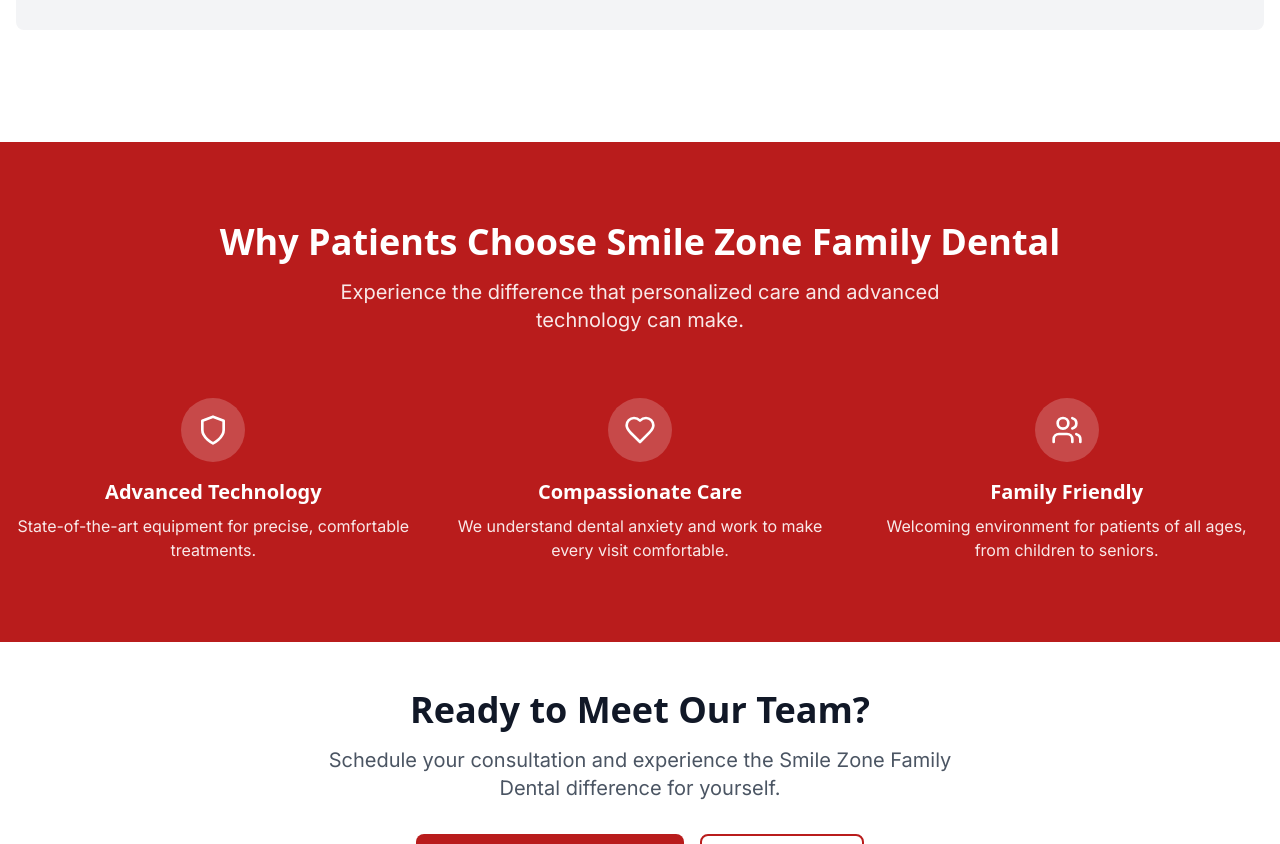
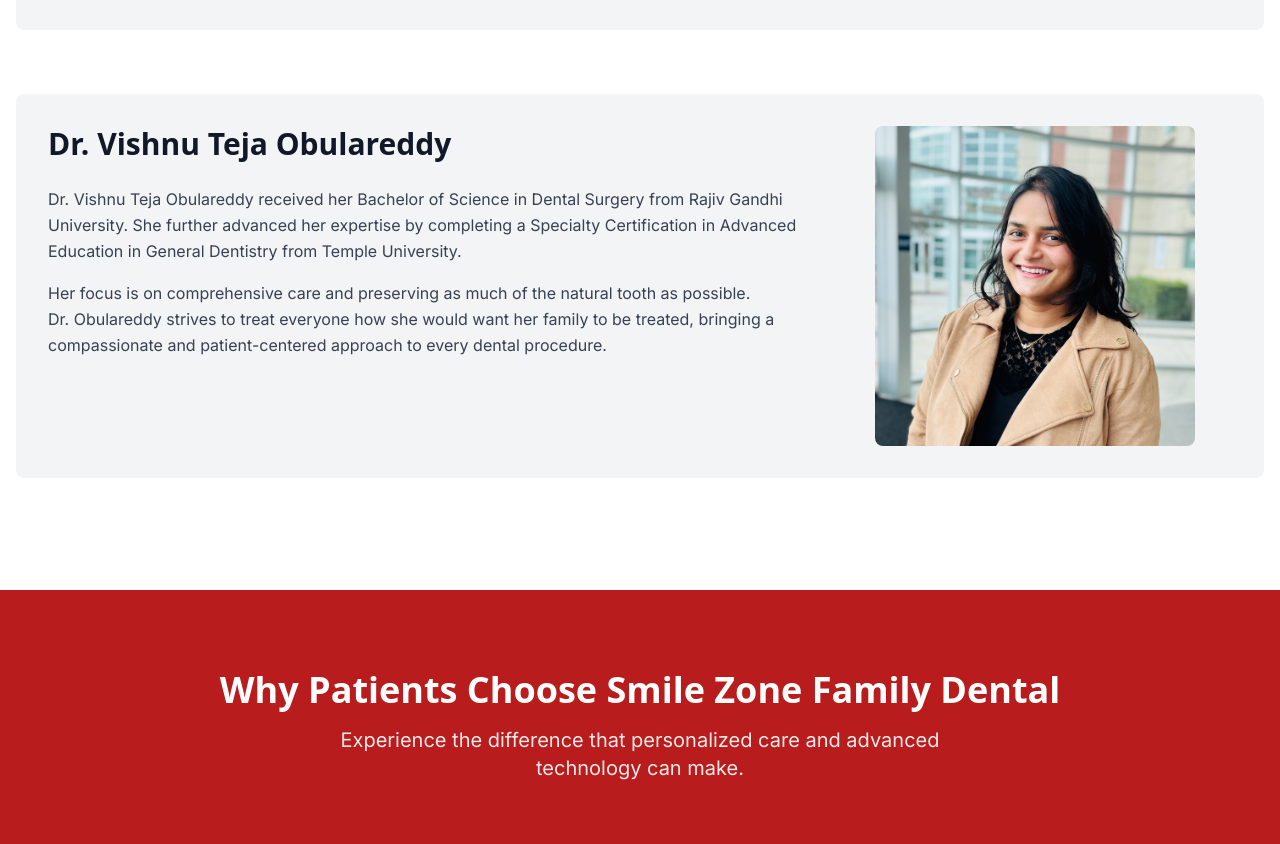
Before and after one commit to nikhil-s1nha/smzoWebsite, a Next.js app: page /about in a window 1280 px wide. Shown: the part 2640-3484 px from the top of the page. Built offline with nearby package versions, Linux system fonts and the light colour scheme.

Commit message:
new doctor

```diff
--- a/app/about/page.tsx
+++ b/app/about/page.tsx
@@ -320,6 +320,40 @@
             </div>
           </motion.div>
 
+          <motion.div
+            initial={{ opacity: 0, y: 30 }}
+            whileInView={{ opacity: 1, y: 0 }}
+            transition={{ duration: 0.8 }}
+            className="mb-16"
+          >
+            <div className="bg-gray-100 rounded-lg p-8">
+              <div className="flex flex-col lg:flex-row gap-8">
+                {/* Text Content */}
+                <div className="flex-1">
+                  <h3 className="text-3xl font-bold text-gray-900 mb-6">
+                    Dr. Vishnu Teja Obulareddy
+                  </h3>
+                  <div className="space-y-4">
+                    <p className="text-gray-700 leading-relaxed">
+                      Dr. Vishnu Teja Obulareddy received her Bachelor of Science in Dental Surgery from Rajiv Gandhi University. She further advanced her expertise by completing a Specialty Certification in Advanced Education in General Dentistry from Temple University.
+                    </p>
+                    <p className="text-gray-700 leading-relaxed">
+                      Her focus is on comprehensive care and preserving as much of the natural tooth as possible. <br/>Dr. Obulareddy strives to treat everyone how she would want her family to be treated, bringing a compassionate and patient-centered approach to every dental procedure.
+                    </p>
+                  </div>
+                </div>
+                {/* Doctor Image */}
+                <div className="lg:w-1/3 flex justify-center">
+                  <img
+                    src="/vishnu.jpeg"
+                    alt="Dr. Vishnu Teja Obulareddy"
+                    className="w-80 h-80 object-cover object-top rounded-lg"
+                  />
+                </div>
+              </div>
+            </div>
+          </motion.div>
+
           {/* Commented out team members grid for now
           <div className="grid md:grid-cols-3 lg:grid-cols-3 gap-8">
             {teamMembers.map((member, index) => (
```
Also changed, not shown: public/vishnu.jpeg (added).
